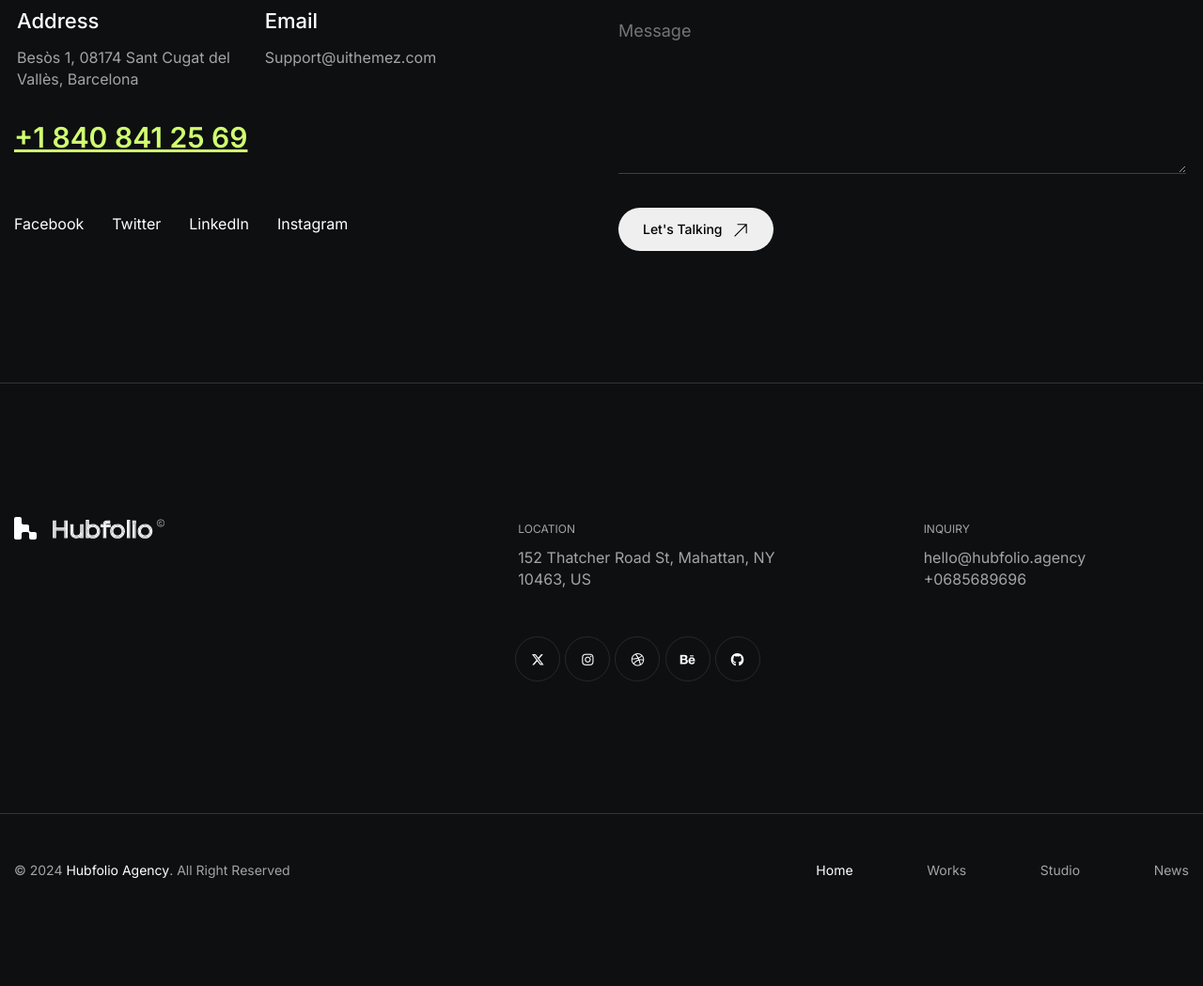
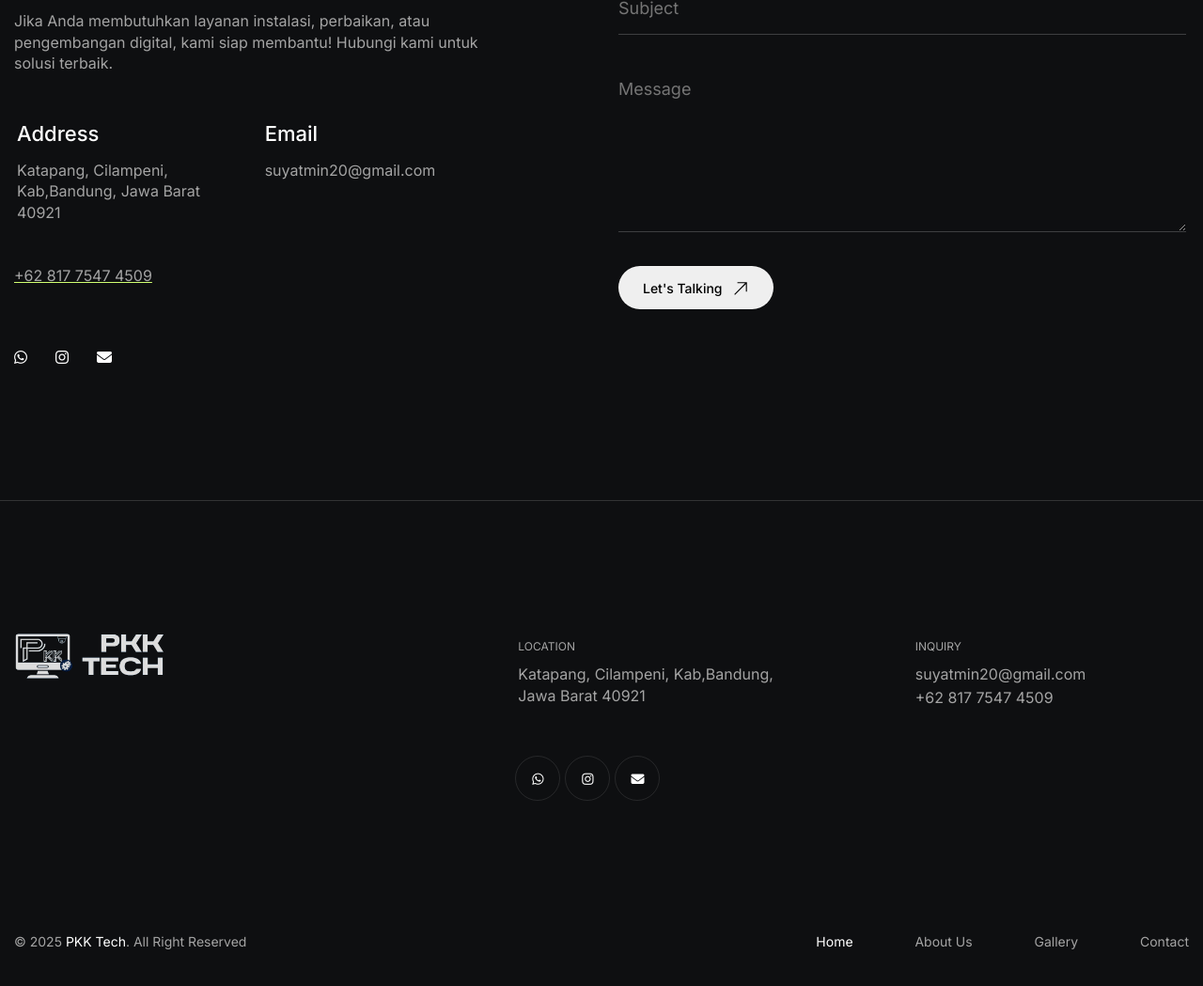
Before and after one commit to hmzahiqball/Portfolio, a plain HTML site: page inner_pages/contact.html in a window 1280 px wide. Shown: the part 1283-2332 px from the top of the page at 94% size. Before the commit the page ends 2299 px from the top, so only its background shows below. Drawn offline with Linux system fonts and the light colour scheme; a web font is replaced by a local one.

Commit message:
update contact

```diff
--- a/inner_pages/contact.html
+++ b/inner_pages/contact.html
@@ -12,7 +12,7 @@
     <meta name="author" content="">
 
     <!-- Title  -->
-    <title>Hubfolio</title>
+    <title>Contact PKK Tech Portfolio</title>
 
     <!-- Favicon -->
     <link rel="shortcut icon" href="assets/imgs/favicon.ico">
@@ -78,8 +78,8 @@
         <div class="container">
 
             <!-- Logo -->
-            <a class="logo" href="#">
-                <img src="assets/imgs/Logo-light.svg" alt="logo">
+            <a class="logo" href="#" style="width: 200px;">
+                <img src="../creative_agency2/assets/imgs/Pkk.png" alt="logo">
             </a>
 
             <!-- navbar links -->
@@ -210,42 +210,44 @@
                                 <div class="full-width md-mb80">
                                     <div class="sec-head md-mb80">
                                         <h2 class="text-u">
-                                            Let's make your <br> brand <span class="fw-200">
-                                                brilliant!</span>
+                                            Wujudkan <br> solusi teknologi dan listrik yang <span class="fw-200">terbaik!</span>
                                         </h2>
-                                        <p class="mt-20 mb-20">If you would like to work with us or just want to get in
-                                            touch, we’d love to hear from you!</p>
+                                        <p class="mt-20 mb-20">Jika Anda membutuhkan layanan instalasi, perbaikan, atau pengembangan digital, kami siap membantu! Hubungi kami untuk solusi terbaik.</p>
                                         <div class="row">
                                             <div class="col-md-6">
                                                 <div class="morinfo mt-30">
                                                     <h6 class="mb-15">Address</h6>
-                                                    <p>Besòs 1, 08174 Sant Cugat del Vallès, Barcelona</p>
+                                                    <p>Katapang, Cilampeni, Kab,Bandung, Jawa Barat 40921</p>
                                                 </div>
                                             </div>
                                             <div class="col-md-6">
                                                 <div class="morinfo mt-30">
                                                     <h6 class="mb-15">Email</h6>
-                                                    <p>Support@uithemez.com</p>
+                                                    <p>suyatmin20@gmail.com</p>
                                                 </div>
                                             </div>
                                         </div>
                                         <div class="phone fz-30 fw-600 mt-30 underline main-color">
-                                            <a href="#0">+1 840 841 25 69</a>
+                                            <a href="https://wa.me/6281775474509?text=Halo%20saya%20tertarik%20menggunakan%20layanan%20anda" target="_blank" rel="noopener noreferrer">
+                                                <p>+62 817 7547 4509</p>
+                                            </a>
                                         </div>
                                     </div>
                                     <ul class="rest social-text d-flex mt-60 fz-16">
                                         <li class="mr-30">
-                                            <a href="#0" class="hover-this"><span class="hover-anim">Facebook</span></a>
+                                            <a href="https://wa.me/6281775474509?text=Halo%20saya%20tertarik%20menggunakan%20layanan%20anda" target="_blank" rel="noopener noreferrer">
+                                                <i class="fa-brands fa-whatsapp"></i>
+                                            </a>
                                         </li>
                                         <li class="mr-30">
-                                            <a href="#0" class="hover-this"><span class="hover-anim">Twitter</span></a>
+                                            <a href="https://www.instagram.com/hmzahiqball" target="_blank">
+                                                <i class="fa-brands fa-instagram"></i>
+                                            </a>
                                         </li>
                                         <li class="mr-30">
-                                            <a href="#0" class="hover-this"><span class="hover-anim">LinkedIn</span></a>
-                                        </li>
-                                        <li>
-                                            <a href="#0" class="hover-this"><span
-                                                    class="hover-anim">Instagram</span></a>
+                                            <a href="mailto:suyatmin20@gmail.com" onclick="event.preventDefault(); navigator.clipboard.writeText('suyatmin20@gmail.com'); alert('Email copied to clipboard');" >
+                                                <i class="fa-solid fa-envelope"></i>
+                                            </a>
                                         </li>
                                     </ul>
                                 </div>
@@ -255,7 +257,7 @@
                                     <div class="sec-head mb-50">
                                         <h6 class="sub-head">Send a <span class="fw-200">message</span></h6>
                                     </div>
-                                    <form id="contact-form" method="post" action="contact.php">
+                                    <form id="contact-form" method="post" onsubmit="sendToWhatsApp(event)">
 
                                         <div class="messages"></div>
 
@@ -299,7 +301,6 @@
                                                     </button>
                                                 </div>
                                             </div>
-
                                         </div>
                                     </form>
                                 </div>
@@ -322,7 +323,7 @@
                         <div class="row">
                             <div class="col-lg-5">
                                 <a href="#" class="logo md-mb50">
-                                    <img src="assets/imgs/Logo-light.svg" alt="">
+                                    <img src="../creative_agency2/assets/imgs/Pkk.png" alt="">
                                 </a>
                             </div>
                             <div class="col-lg-6">
@@ -330,34 +331,30 @@
                                     <div class="col-md-6">
                                         <div class="item">
                                             <span class="sub-color">location</span>
-                                            <p>152 Thatcher Road St, Mahattan, NY 10463, US</p>
+                                            <p>Katapang, Cilampeni, Kab,Bandung, Jawa Barat 40921</p>
                                         </div>
                                     </div>
                                     <div class="col-md-6 d-flex justify-content-end justify-end">
                                         <div class="item">
                                             <span class="sub-color">inquiry</span>
-                                            <p>hello@hubfolio.agency</p>
-                                            <p>+0685689696</p>
+                                            <p>suyatmin20@gmail.com</p>
+                                            <a href="https://wa.me/6281775474509?text=Halo%20saya%20tertarik%20menggunakan%20layanan%20anda" target="_blank" rel="noopener noreferrer">
+                                                <p>+62 817 7547 4509</p>
+                                            </a>
                                         </div>
                                     </div>
                                 </div>
                             </div>
                             <div class="col-lg-6 offset-lg-5">
                                 <div class="social-icon">
-                                    <a href="#0">
-                                        <i class="fa-brands fa-x-twitter"></i>
+                                    <a href="https://wa.me/6281775474509?text=Halo%20saya%20tertarik%20menggunakan%20layanan%20anda" target="_blank" rel="noopener noreferrer">
+                                        <i class="fa-brands fa-whatsapp"></i>
                                     </a>
-                                    <a href="#0">
+                                    <a href="https://www.instagram.com/hmzahiqball" target="_blank">
                                         <i class="fa-brands fa-instagram"></i>
                                     </a>
-                                    <a href="#0">
-                                        <i class="fa-brands fa-dribbble"></i>
-                                    </a>
-                                    <a href="#0">
-                                        <i class="fa-brands fa-behance"></i>
-                                    </a>
-                                    <a href="#0">
-                                        <i class="fa-brands fa-github"></i>
+                                    <a href="mailto:suyatmin20@gmail.com" onclick="event.preventDefault(); navigator.clipboard.writeText('suyatmin20@gmail.com'); alert('Email copied to clipboard');" >
+                                        <i class="fa-solid fa-envelope"></i>
                                     </a>
                                 </div>
                             </div>
@@ -365,19 +362,19 @@
                     </div>
                 </div>
                 <div class="sub-footer">
-                    <div class="container bord-thin-top-light pt-50">
+                    <div class="container">
                         <div class="row">
                             <div class="col-lg-8">
-                                <div class="copy sub-color md-mb30">
-                                    <p>© 2024 <a href="#0">Hubfolio Agency</a>. All Right Reserved</p>
+                                <div class="copy sub-color md-mb50">
+                                    <p>© 2025 <a href="#0">PKK Tech</a>. All Right Reserved</p>
                                 </div>
                             </div>
                             <div class="col-lg-4 d-flex justify-content-end">
                                 <div class="links sub-color d-flex justify-content-between">
-                                    <a href="#0" class="active">Home</a>
-                                    <a href="#0">Works</a>
-                                    <a href="#0">Studio</a>
-                                    <a href="#0">News</a>
+                                    <a href="#" class="active">Home</a>
+                                    <a href="../inner_pages/about.html">About Us</a>
+                                    <a href="../inner_pages/portfolio-gallery.html">Gallery</a>
+                                    <a href="../inner_pages/contact.html">Contact</a>
                                 </div>
                             </div>
                         </div>
@@ -421,7 +418,22 @@
 
     <!-- custom scripts -->
     <script src="assets/js/inner_pages.js"></script>
+    <script>
+        function sendToWhatsApp(event) {
+            event.preventDefault(); // Mencegah form melakukan submit default
 
+            let nama = document.getElementById("form_name").value;
+            let email = document.getElementById("form_email").value;
+            let subject = document.getElementById("form_subject").value;
+            let message = document.getElementById("form_message").value;
+
+            let whatsappMessage = `Halo, saya ${nama}. Berikut email saya: ${email}. Apakah saya bisa berbicara tentang layanan ${subject}? Detailnya: ${message}`;
+            let phoneNumber = "6281775474509"; // Ganti dengan nomor WhatsApp tujuan (format internasional tanpa "+")
+
+            let waLink = `https://wa.me/${phoneNumber}?text=${encodeURIComponent(whatsappMessage)}`;
+            window.open(waLink, "_blank");
+        }
+    </script>
 </body>
 
 </html>
```
